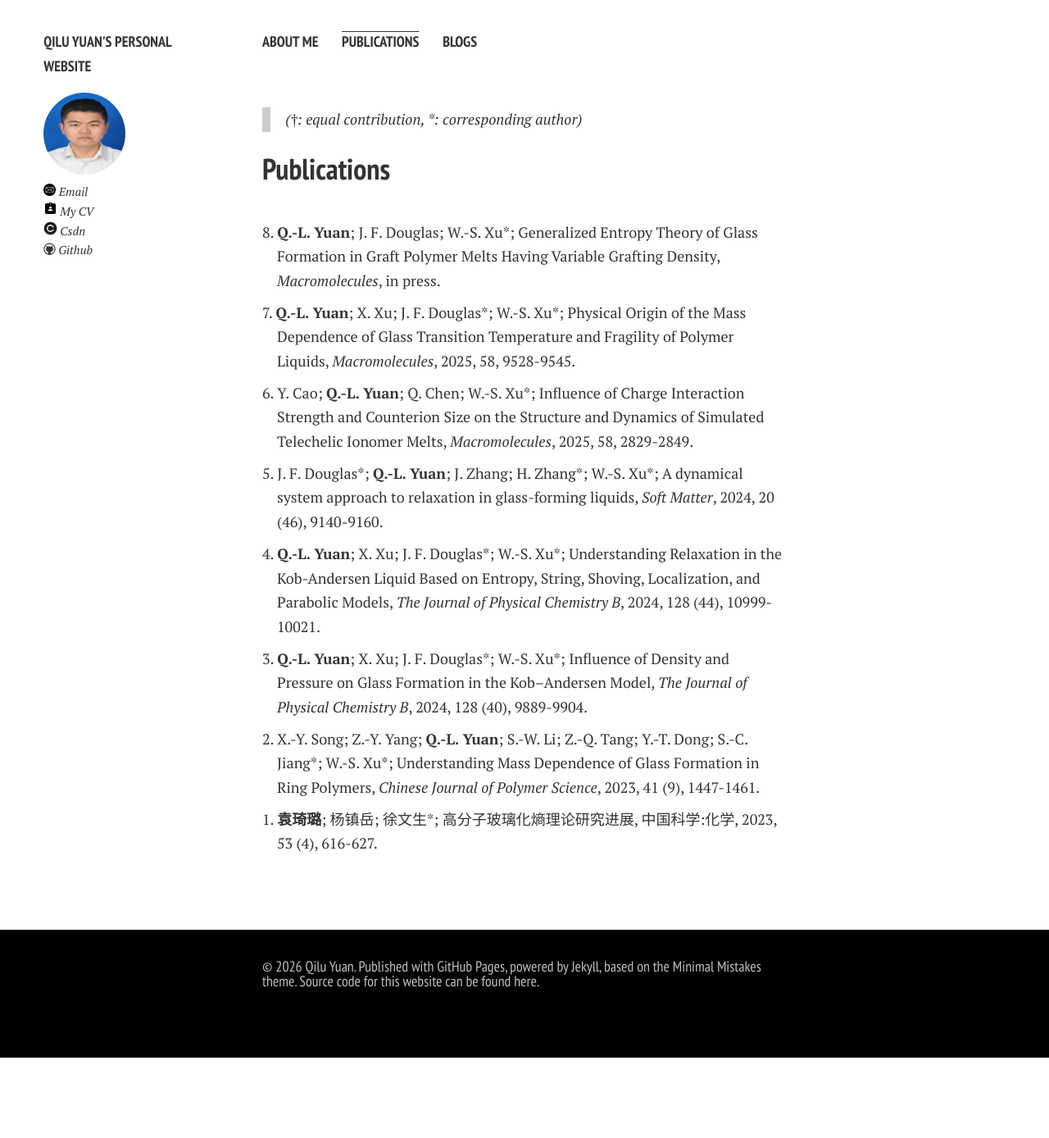
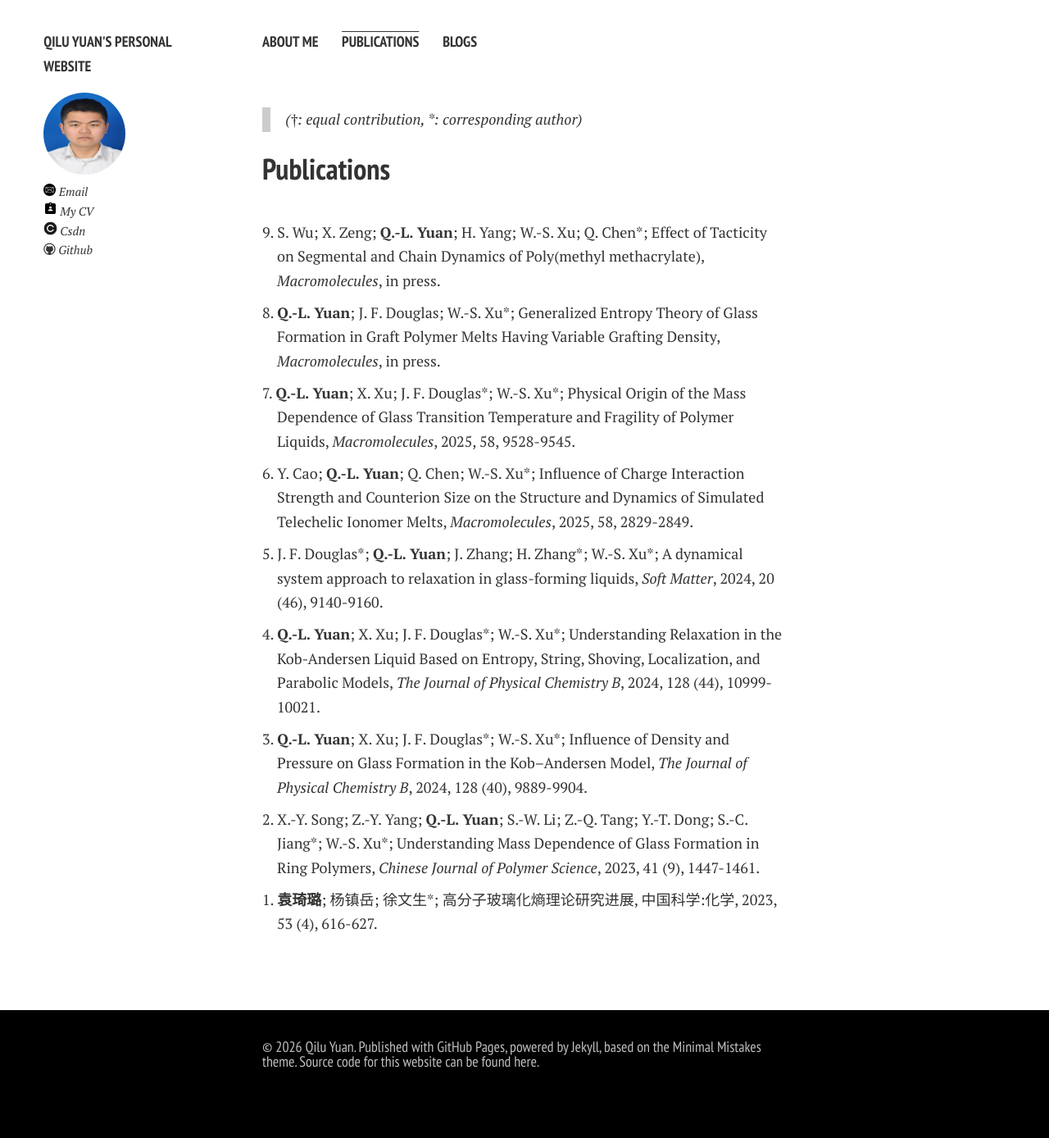
Before and after one commit to Qilu-Yuan/Qilu-Yuan.github.io, a Jekyll site: the page built from publications.md, in a window 1280 px wide. Shown: the whole page at 82% size. Built offline with Jekyll 4.4.1, drawn with Linux system fonts in a browser that asks for light colours; nearby versions of some CDN libraries; comment, search, counter and statistics services are not loaded; a style sheet for code colours, icons or effects is not loaded; before the commit the page ends 1290 px from its top, so only the background shows below that.

Commit message:
Update publications.md

```diff
--- a/publications.md
+++ b/publications.md
@@ -33,6 +33,8 @@ title: Publications
 
   <br>
 
+  <p class="publication">9. S. Wu; X. Zeng; <b>Q.-L. Yuan</b>; H. Yang; W.-S. Xu; Q. Chen*; Effect of Tacticity on Segmental and Chain Dynamics of Poly(methyl methacrylate), <i>Macromolecules</i>, in press.</p>
+
   <p class="publication">8. <b>Q.-L. Yuan</b>; J. F. Douglas; W.-S. Xu*; Generalized Entropy Theory of Glass Formation in Graft Polymer Melts Having Variable Grafting Density, <i>Macromolecules</i>, in press.</p>
 
   <p class="publication">7. <b>Q.-L. Yuan</b>; X. Xu; J. F. Douglas*; W.-S. Xu*; Physical Origin of the Mass Dependence of Glass Transition Temperature and Fragility of Polymer Liquids, <i>Macromolecules</i>, 2025, 58, 9528-9545.</p>
```
